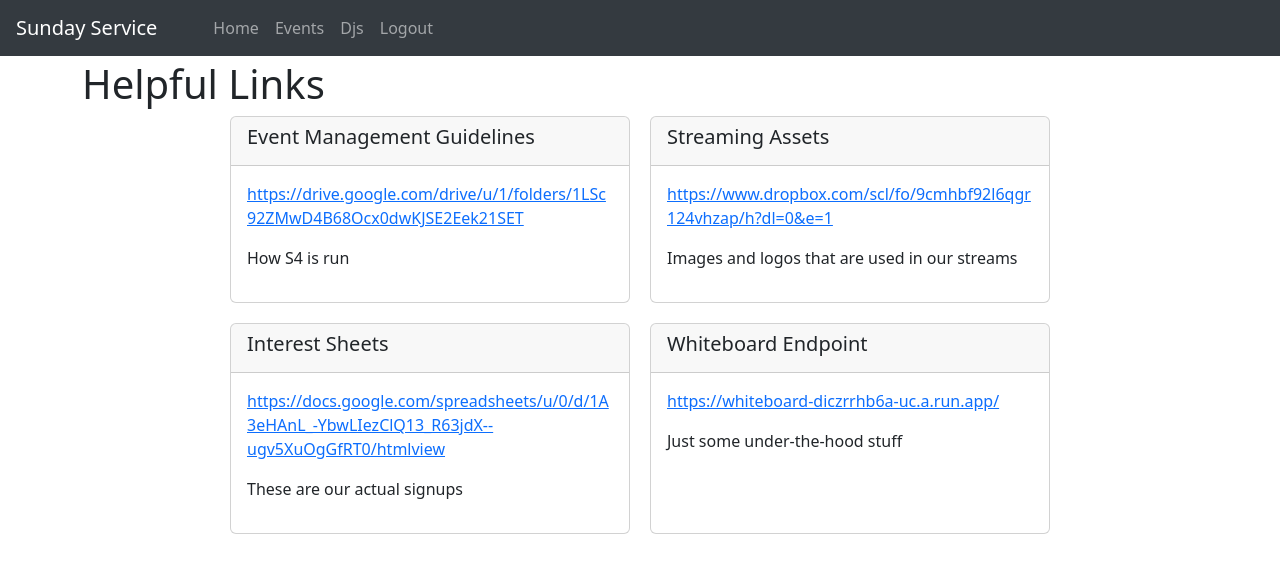
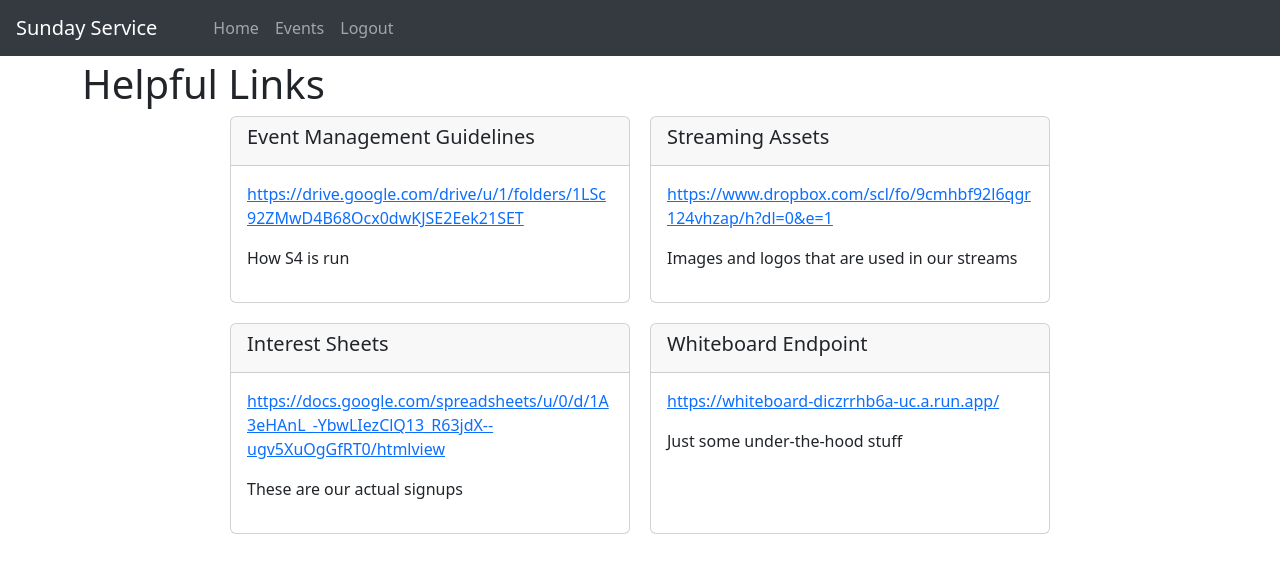
Before and after one commit to SundayServiceVR/sunday-service-vr, a React (Create React App) app in the folder webapp/: page / in a window 1280 px wide. Shown: the top 572 px of the page. Built offline with nearby package versions, Linux system fonts and the light colour scheme; no server answers; sample sign-in values are in the browser's storage.

Commit message:
Comment out djs link

```diff
--- a/webapp/src/features/layout/Layout.tsx
+++ b/webapp/src/features/layout/Layout.tsx
@@ -20,9 +20,9 @@ const Layout = () => {
                     <Nav.Link href="/events">
                         Events
                     </Nav.Link>
-                    <Nav.Link href="/djs">
+                    {/* <Nav.Link href="/djs">
                         Djs
-                    </Nav.Link>
+                    </Nav.Link> */}
                     <Nav.Link onClick={onSignOutClicked}>
                         Logout
                     </Nav.Link>
```
